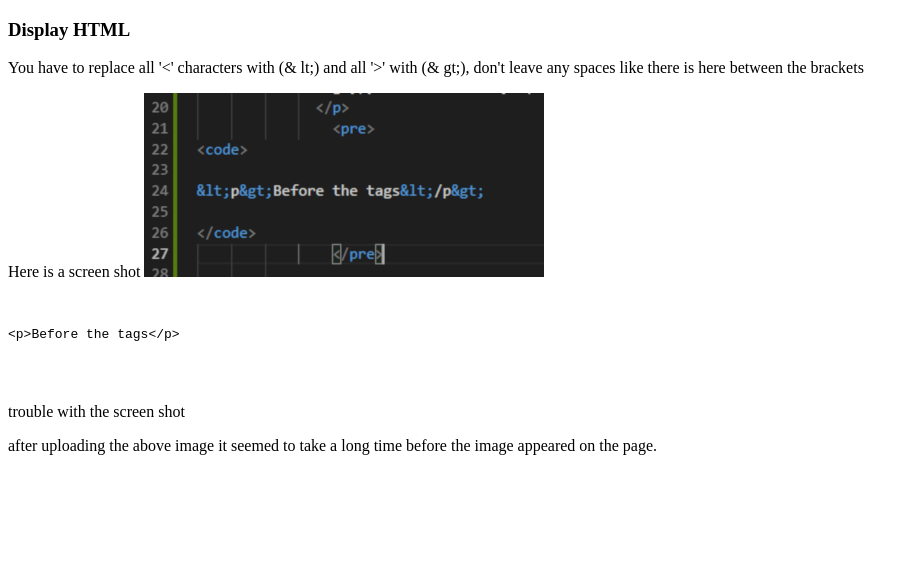
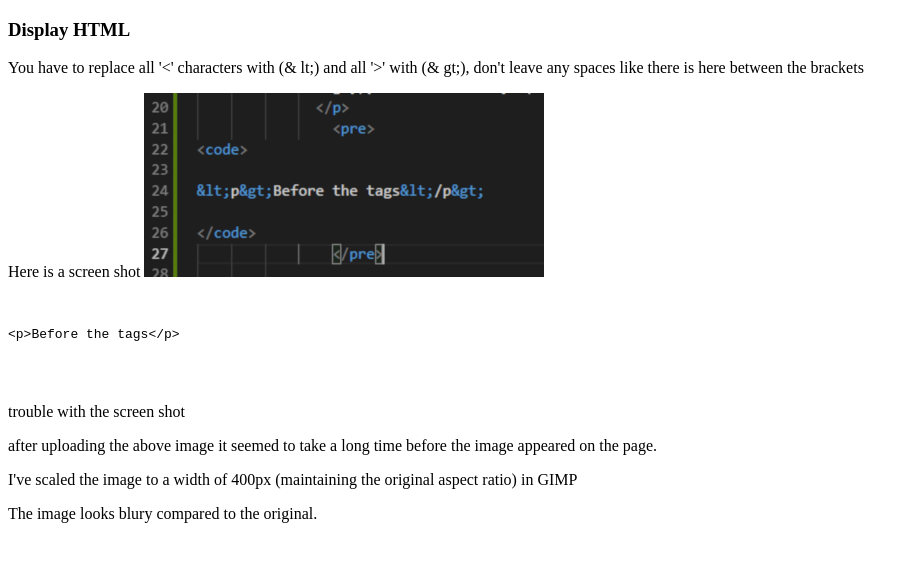
Before and after one commit to Lylestrain/project-intro, a plain HTML site: page index.html in a window 1280 px wide. Shown: the whole page, without its empty margins (0-919 px from the left). Drawn offline with Linux system fonts and the light colour scheme.

Commit message:
monday morn

```diff
--- a/index.html
+++ b/index.html
@@ -33,6 +33,8 @@
                 </pre>
                 <p>trouble with the screen shot </p>
                 <p>after uploading the above image it seemed to take a long time before the image appeared on the page. </p>
+                <p>I've scaled the image to a width of 400px (maintaining the original aspect ratio) in GIMP</p>
+                <p>The image looks blury compared to the original. </p>
 
 
         </section>
```
